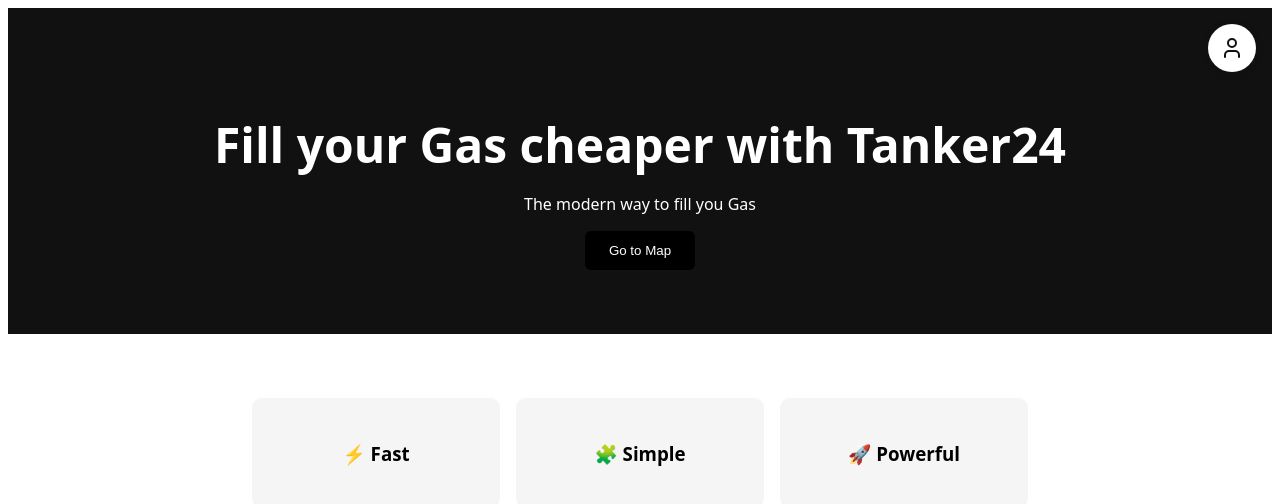
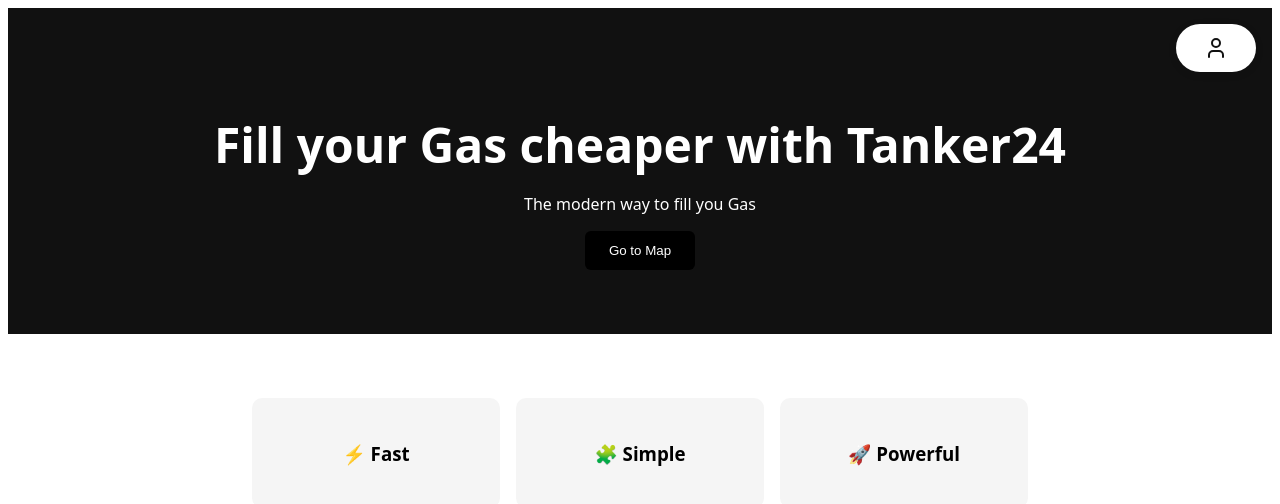
Before and after one commit to SQS-THRO/Tanker24, a SvelteKit app in the folder frontend/app/: page / in a window 1280 px wide. Shown: the top 504 px of the page. Built offline with nearby package versions, Linux system fonts and the light colour scheme; no server answers.

Commit message:
show, that the user is logged in

```diff
--- a/frontend/app/src/routes/+page.svelte
+++ b/frontend/app/src/routes/+page.svelte
@@ -1,7 +1,47 @@
 <script lang="ts">
-	import { resolve } from '$app/paths';
+	import { onMount } from 'svelte';
 	import Button from '$lib/components/button.svelte';
+	import { authService } from '$lib/services/api';
+
+	let user = $state<{ forename: string } | null>(null);
+	let showDropdown = $state(false);
+
+	onMount(async () => {
+		const token = localStorage.getItem('token');
+		if (token) {
+			try {
+				const userData = await authService.getCurrentUser(token);
+				user = userData;
+			} catch {
+				localStorage.removeItem('token');
+			}
+		}
+	});
+
+	function toggleDropdown() {
+		showDropdown = !showDropdown;
+	}
+
+	function closeDropdown() {
+		showDropdown = false;
+	}
+
+	async function logout() {
+		await authService.logout();
+		localStorage.removeItem('token');
+		user = null;
+		showDropdown = false;
+	}
+
+	function handleWindowClick(e: MouseEvent) {
+		const target = e.target as HTMLElement;
+		if (!target.closest('.profile-wrapper')) {
+			showDropdown = false;
+		}
+	}
 </script>
+
+<svelte:window onclick={handleWindowClick} />
 
 <main>
 	<!-- HERO -->
@@ -11,7 +51,20 @@
 		<Button label="Go to Map" href="/map" />
 	</section>
 
-	<a href={resolve('/login')} class="profile-btn" aria-label="Login">
+	{#if user}
+		<div class="profile-wrapper">
+			<button class="profile-btn" onclick={toggleDropdown}>
+				{user.forename}
+			</button>
+			{#if showDropdown}
+				<div class="dropdown">
+					<button class="dropdown-item" onclick={logout}>Logout</button>
+				</div>
+			{/if}
+		</div>
+	{:else}
+		<div class="profile-wrapper">
+			<a href="/login" class="profile-btn login-btn" aria-label="Login">
 				<svg
 					xmlns="http://www.w3.org/2000/svg"
 					width="24"
@@ -27,6 +80,8 @@
 					<circle cx="12" cy="7" r="4" />
 				</svg>
 			</a>
+		</div>
+	{/if}
 
 	<!-- FEATURES -->
 	<section class="features">
@@ -53,13 +108,18 @@
 		padding: 4rem 2rem;
 	}
 
-	.profile-btn {
+	.profile-wrapper {
 		position: absolute;
 		top: 1rem;
 		right: 1rem;
-		width: 48px;
+	}
+
+	.profile-btn {
+		width: auto;
+		min-width: 48px;
 		height: 48px;
-		border-radius: 50%;
+		padding: 0 16px;
+		border-radius: 24px;
 		background: white;
 		color: #111;
 		display: flex;
@@ -70,11 +130,44 @@
 		transition:
 			transform 0.2s ease,
 			box-shadow 0.2s ease;
+		font-weight: 500;
+		font-size: 1rem;
+		font-family: inherit;
+		border: none;
+		cursor: pointer;
 	}
 
 	.profile-btn:hover {
 		transform: scale(1.1);
 		box-shadow: 0 4px 16px rgba(0, 0, 0, 0.2);
+	}
+
+	.dropdown {
+		position: absolute;
+		top: 100%;
+		right: 0;
+		margin-top: 8px;
+		background: white;
+		border-radius: 8px;
+		box-shadow: 0 4px 16px rgba(0, 0, 0, 0.15);
+		overflow: hidden;
+		min-width: 120px;
+	}
+
+	.dropdown-item {
+		width: 100%;
+		padding: 12px 16px;
+		border: none;
+		background: none;
+		text-align: left;
+		cursor: pointer;
+		font-size: 1rem;
+		color: #111;
+		transition: background 0.2s ease;
+	}
+
+	.dropdown-item:hover {
+		background: #f5f5f5;
 	}
 
 	.hero {
```
Lines whose indentation alone changed are shown as unchanged.
